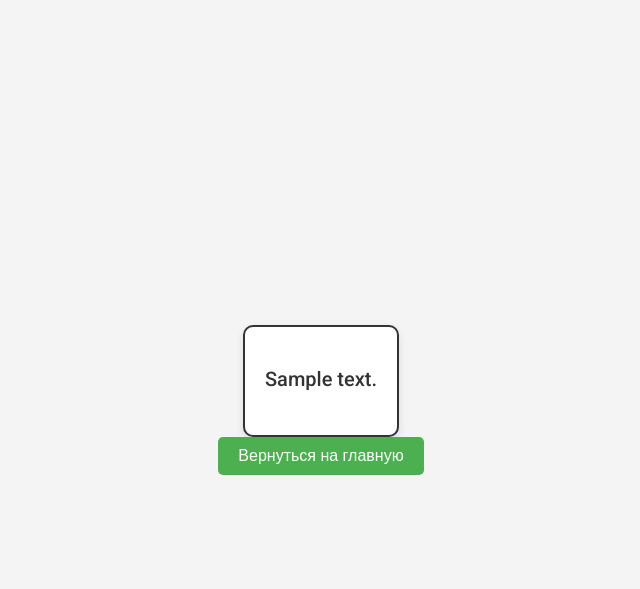
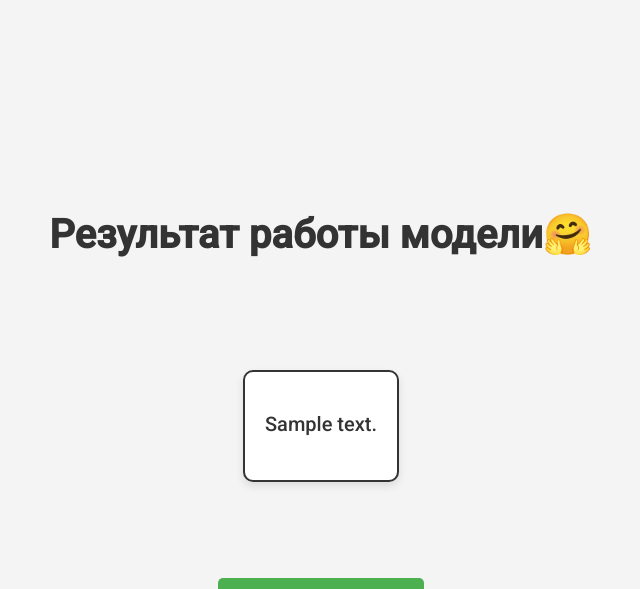
Before and after one commit to maxlyara1/atom_hackathon, a FastAPI app: template templates/result_text.html in a window 1280 px wide. Shown: the top 589 px of the page, without its empty margins (319-959 px from the left). Run offline with FastAPI, Linux system fonts and the light colour scheme; the template is opened without the code that fills it: most values are stand-ins (such as "Sample title", 1, 10 or a date in 2020).

Commit message:
upload html files

```diff
--- a/templates/result_text.html
+++ b/templates/result_text.html
@@ -89,9 +89,14 @@
     </style>
 </head>
 <body>
+ <h1> Результат работы модели🤗</h1>
+ <h2><br /><br /></h2>
+
     <div class="response-box">
         <p>{{ response_text }}</p>
     </div>
+ <h2><br /><br /></h2>
+
     <a href="/"><button>Вернуться на главную</button></a>
 </body>
 </html>
--- a/templates/waiting.html
+++ b/templates/waiting.html
@@ -78,7 +78,7 @@
     </script>
 </head>
 <body onload="checkStatus('{{ task_id }}')">
-    <h1>Модель запущена, ожидайте, пожалуйста :)</h1>
+    <h1>Модель запущена, ожидайте, пожалуйста 🙂</h1>
 
     <div class="gif-container">
         <img src="https://media1.tenor.com/m/5BYK-WS0__gAAAAC/cool-fun.gif" alt="Cool and Fun Cat">
```
